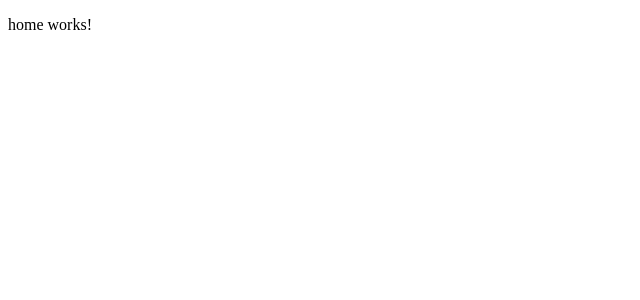
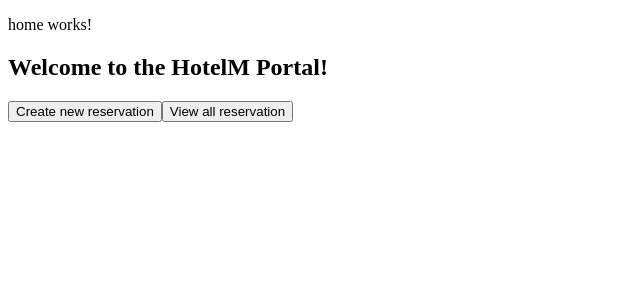
Before and after one commit to Patrikejane/hotelM, an Angular app: page / in a window 1280 px wide. Shown: the top 300 px of the page, without its empty margins (0-640 px from the left). Built offline with nearby package versions, Linux system fonts and the light colour scheme.

Commit message:
Update Home component
app module router | Home component Route links

```diff
--- a/src/app/home/home.component.html
+++ b/src/app/home/home.component.html
@@ -1 +1,7 @@
 <p>home works!</p>
+
+<div>
+    <h2>Welcome to the HotelM Portal!</h2>
+    <button [routerLink]="['/new']" >Create new reservation</button>
+    <button [routerLink]="['/list']" >View all reservation</button>
+</div>
--- a/src/app/home/home.module.ts
+++ b/src/app/home/home.module.ts
@@ -1,6 +1,7 @@
 import { NgModule } from '@angular/core';
 import { CommonModule } from '@angular/common';
 import { HomeComponent } from './home.component';
+import { RouterModule } from '@angular/router';
 
 
 
@@ -10,6 +11,7 @@
   ],
   imports: [
     CommonModule,
+    RouterModule
 
   ]
 })
```
Also changed, not shown: src/app/app.module.ts (+5 -2 lines).
